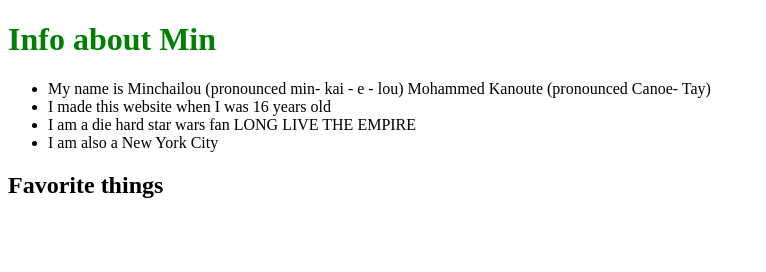
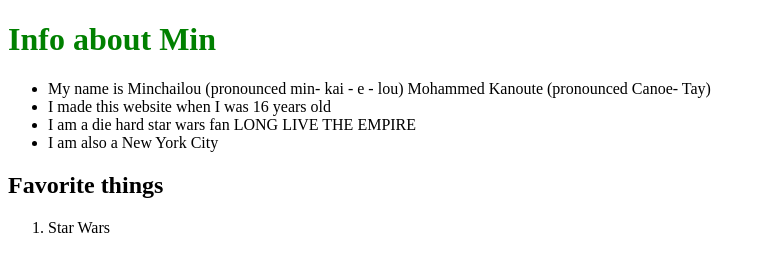
Before and after one commit to mkanoute/mkanoute.github.io, a plain HTML site: page index.html in a window 1280 px wide. Shown: the whole page, without its empty margins (0-766 px from the left). Drawn offline with Linux system fonts and the light colour scheme.

Commit message:
Update index.html

```diff
--- a/index.html
+++ b/index.html
@@ -17,3 +17,10 @@
     </ul>
   <h2></h2>
   <h2> Favorite things</h2>
+    <ol>
+      <li> Star Wars</li>
+
+
+
+
+    </ol>
```
